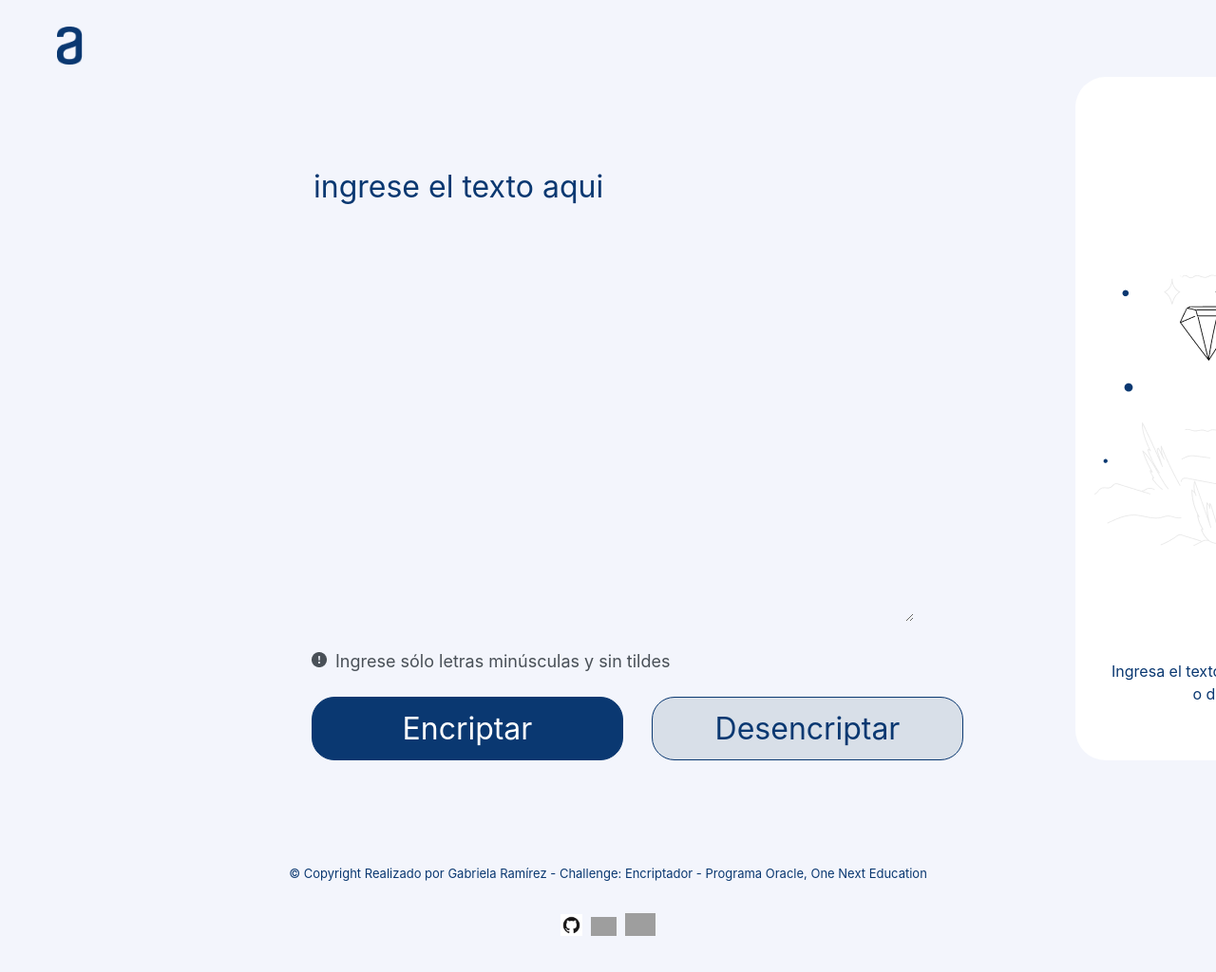
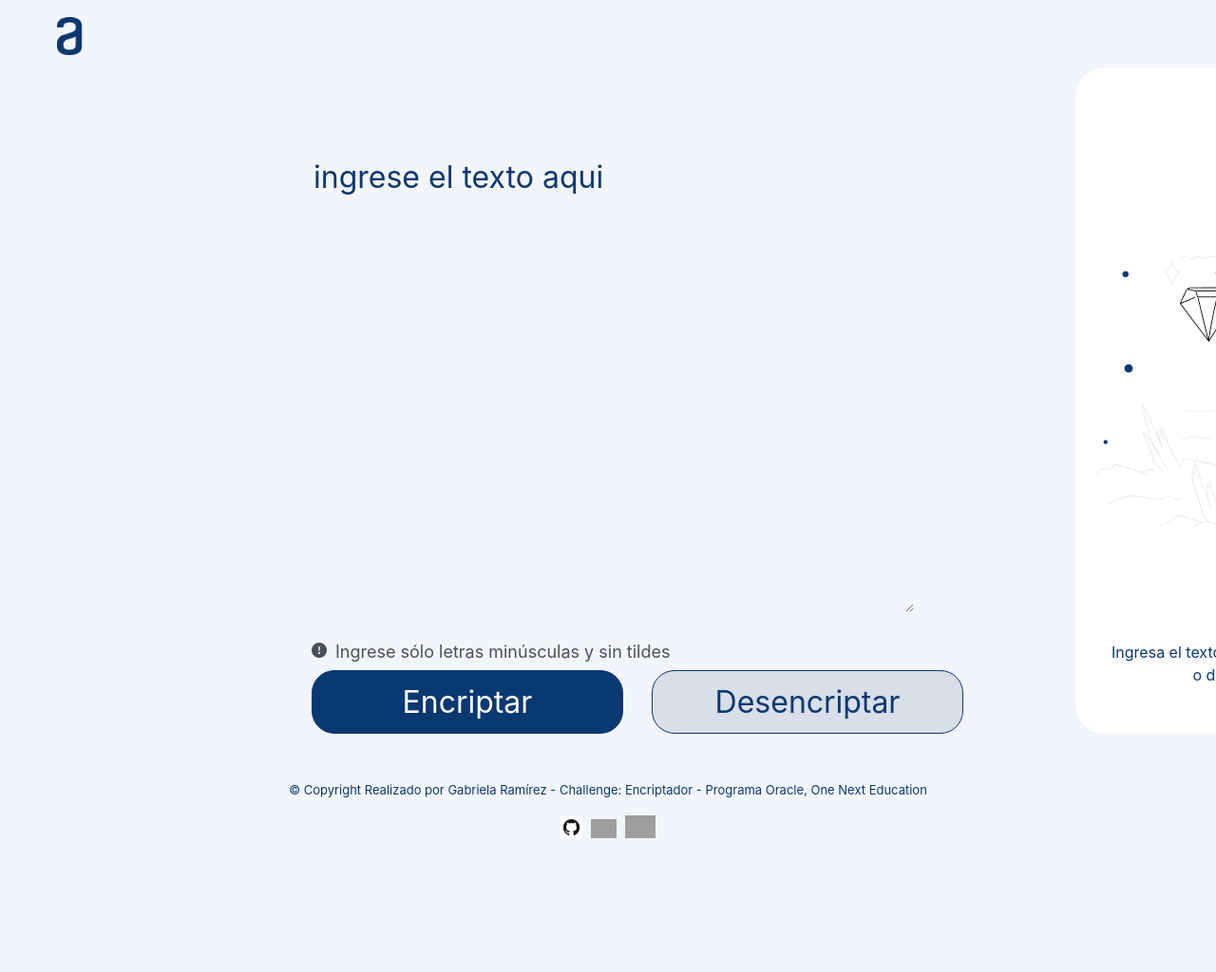
Before and after one commit to ramirezgabrielap/Alura-Oracle-encriptador, a plain HTML site: page index.html in a window 1280 px wide. Shown: the top 1024 px of the page at 95% size. After the commit the page ends 904 px from the top, so only its background shows below. Drawn offline with Linux system fonts and the light colour scheme; grey boxes are pictures that could not be loaded.

Commit message:
estética Footer

```diff
--- a/style.css
+++ b/style.css
@@ -9,7 +9,7 @@
 
 .logo{
     margin-left: 15px;
-    padding-top: 20px;
+    padding-top: 10px;
     width: 8%;
 }
 
@@ -46,7 +46,6 @@ main{
 
 .botones{
     display: flex;
-    margin-top: 18px;
     margin-left: 240px;
 }
 
@@ -85,7 +84,7 @@ main{
     border: none;
     border-radius: 24px;
     color: #0A3871;
-    margin-top: 190px;
+    margin-top: 180px;
     padding-left: 20px;
 }
 
@@ -134,14 +133,13 @@ h6{
 
 footer{
     text-align: center;
-    padding: 40px;
 }
 
 .copyright{
     background: #F3F5FC;
     color: #0A3871;
     font-size: 13px;
-    margin: 20px;
+    margin: 5px;
 }
 
 .d-none {
```
